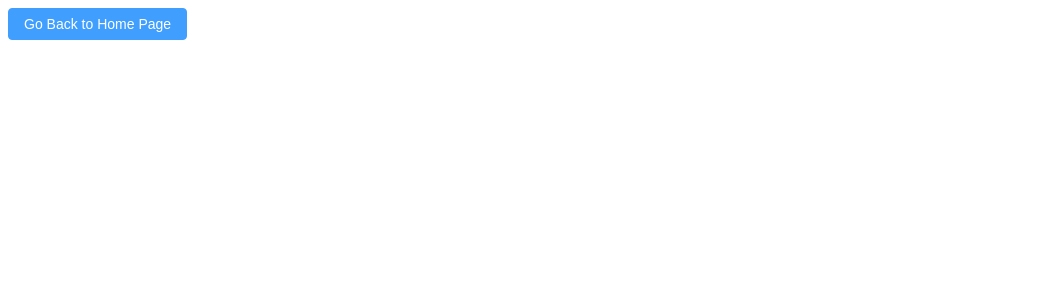
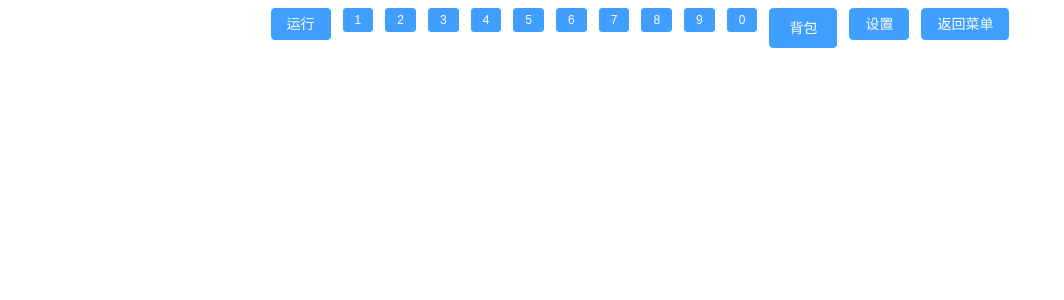
Before and after one commit to WonkaHHH/First-Vue, a Vue app: page /#/ in a window 1280 px wide. Both pictures are taken after a click on the button "继续游戏". Shown: the top 300 px of the page, without its empty margins (0-1064 px from the left). Built offline with nearby package versions, Linux system fonts and the light colour scheme.

Commit message:
添加button

```diff
--- a/src/views/MainPage.vue
+++ b/src/views/MainPage.vue
@@ -1,5 +1,20 @@
 <template>
-  <el-button type="primary" @click="goToHomePage">Go Back to Home Page</el-button>
+<el-row justify="center" align="center">
+  <el-button type="primary" size="medium">运行</el-button>
+  <el-button type="primary" size="small">1</el-button>
+  <el-button type="primary" size="small">2</el-button>
+  <el-button type="primary" size="small">3</el-button>
+  <el-button type="primary" size="small">4</el-button>
+  <el-button type="primary" size="small">5</el-button>
+  <el-button type="primary" size="small">6</el-button>
+  <el-button type="primary" size="small">7</el-button>
+  <el-button type="primary" size="small">8</el-button>
+  <el-button type="primary" size="small">9</el-button>
+  <el-button type="primary" size="small">0</el-button>
+  <el-button type="primary" size="large">背包</el-button>
+  <el-button type="primary" size="medium">设置</el-button>
+  <el-button type="primary" @click="goToHomePage">返回菜单</el-button>
+</el-row>
 </template>
 
 <script>
```
